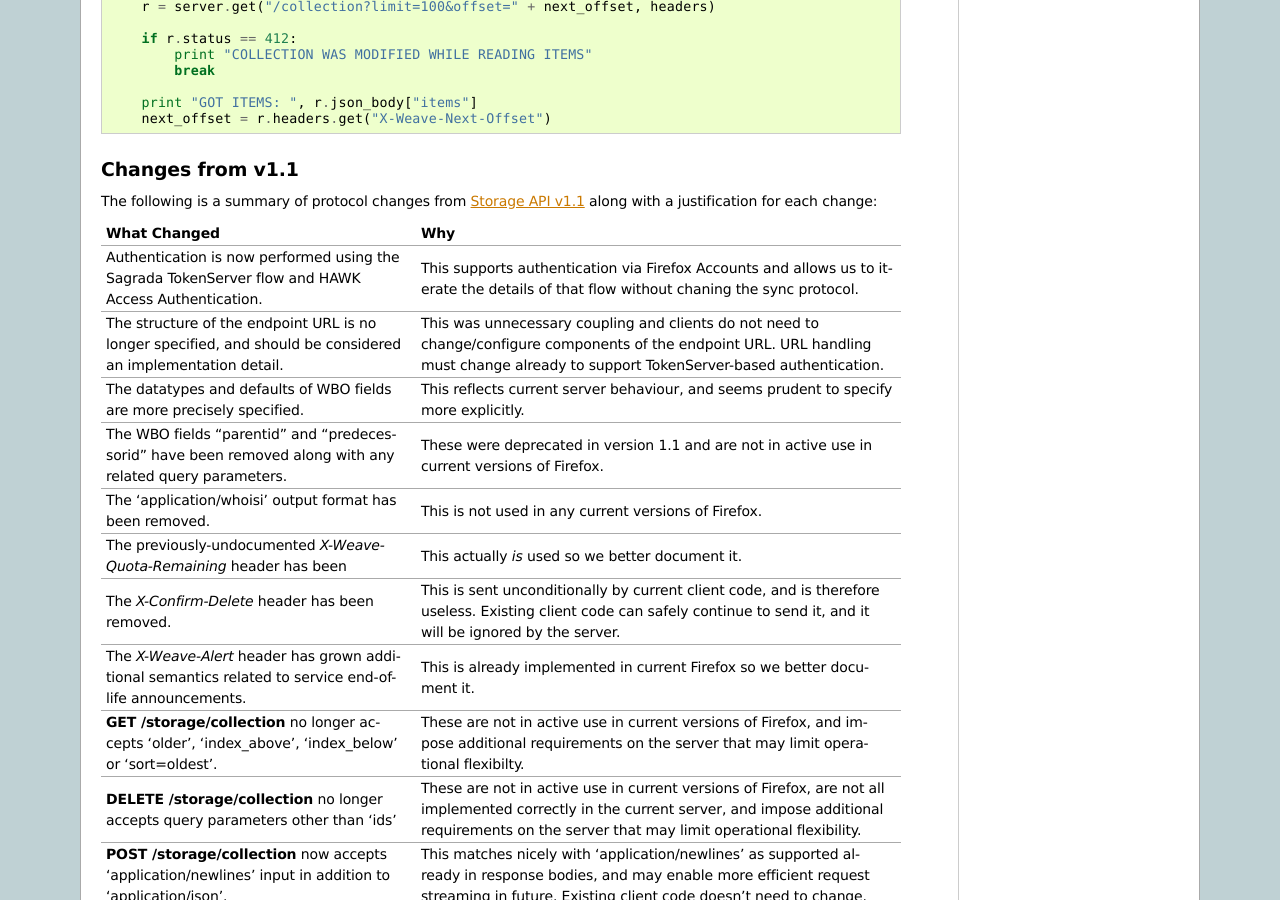
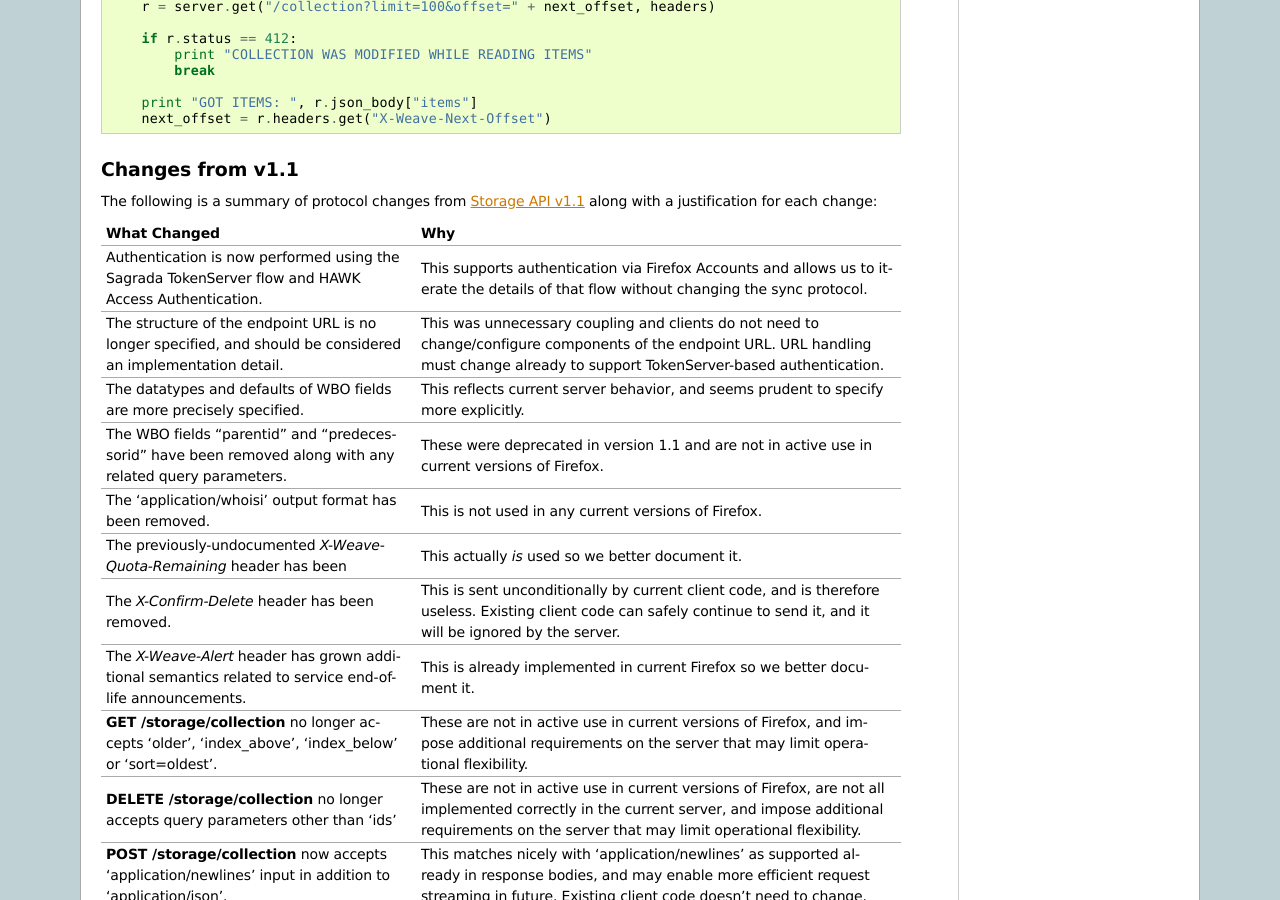
Before and after one commit to mozilla-services/docs, a Sphinx documentation site: the page built from source/storage/apis-1.2.rst, in a window 1280 px wide and 900 px high, scrolled down 12141 px. Built offline with Sphinx 7.4.7, drawn with Linux system fonts in a browser that asks for light colours; the version number could not be read and is left out; some of the changed text lies outside the part shown.

Commit message:
Fix some spelling errors.

```diff
--- a/source/storage/apis-1.2.rst
+++ b/source/storage/apis-1.2.rst
@@ -837,14 +837,14 @@ The following is a summary of protocol changes from
 +===========================================+===================================================+
 | Authentication is now performed using     | This supports authentication via Firefox Accounts |
 | the Sagrada TokenServer flow and HAWK     | and allows us to iterate the details of that      |
-| Access Authentication.                    | flow without chaning the sync protocol.           |
+| Access Authentication.                    | flow without changing the sync protocol.          |
 +-------------------------------------------+---------------------------------------------------+
 | The structure of the endpoint URL is      | This was unnecessary coupling and clients do      |
 | no longer specified, and should be        | not need to change/configure components of the    |
 | considered an implementation detail.      | endpoint URL.  URL handling must change already   |
 |                                           | to support TokenServer-based authentication.      |
 +-------------------------------------------+---------------------------------------------------+
-| The datatypes and defaults of WBO         | This reflects current server behaviour, and seems |
+| The datatypes and defaults of WBO         | This reflects current server behavior, and seems  |
 | fields are more precisely specified.      | prudent to specify more explicitly.               |
 +-------------------------------------------+---------------------------------------------------+
 | The WBO fields "parentid" and             | These were deprecated in version 1.1 and are not  |
@@ -868,7 +868,7 @@ The following is a summary of protocol changes from
 +-------------------------------------------+---------------------------------------------------+
 | **GET /storage/collection** no longer     | These are not in active use in current versions   |
 | accepts 'older', 'index_above',           | of Firefox, and impose additional requirements on |
-| 'index_below' or 'sort=oldest'.           | the server that may limit operational flexibilty. |
+| 'index_below' or 'sort=oldest'.           | the server that may limit operational flexibility.|
 +-------------------------------------------+---------------------------------------------------+
 | **DELETE /storage/collection** no longer  | These are not in active use in current versions   |
 | accepts query parameters other than 'ids' | of Firefox, are not all implemented correctly in  |
```
Also changed, not shown: other parts of source/storage/apis-1.2.rst (+3 -3 lines).
